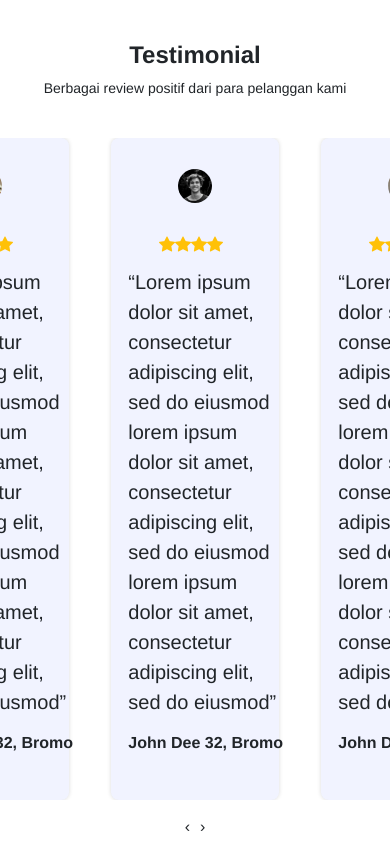
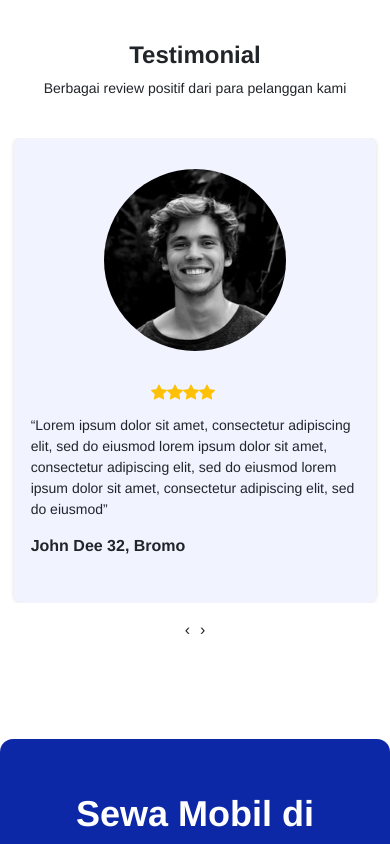
Before and after one commit to rissuga/CH6-FSW-BINAR, a React (Create React App) app: page / in a window 390 px wide. Shown: the part 2380-3224 px from the top of the page. Built offline with nearby package versions, Linux system fonts and the light colour scheme.

Commit message:
refactor: add responsive to testimonials section

```diff
--- a/src/App.css
+++ b/src/App.css
@@ -275,6 +275,8 @@ ul {
   }
 }
 @media (max-width: 500px) and (min-width: 300px) {
+
+
   #testimonial .item {
       width: 93%;
       margin: 0 auto;
@@ -285,7 +287,7 @@ ul {
   #testimonial .item img {
       padding: 0;
       height: 100%;
-      width: 20%;
+      width: 50%;
       margin-top: 15px;
       margin-bottom: 6px;
       flex-direction: column;
@@ -295,7 +297,7 @@ ul {
   }
   #testimonial .item .testi__info p, h6 {
       width: 98%;
-      font-size: 20px;
+      font-size: 14px;
       text-align: start;
       margin-top: 10px;
       margin-left: 17px;
--- a/src/component/testimonials.js
+++ b/src/component/testimonials.js
@@ -5,22 +5,39 @@ import 'owl.carousel/dist/assets/owl.theme.default.css';
 import testiMan from "./../assets/testimonial/man.svg";
 import testiWomen from "./../assets/testimonial/women.svg";
 
+const options = {
+    center: true,
+    items:3,
+    nav: true,
+    merge : true,
+    loop : true,
+    dots :false,
+    margin:30,
+    responsive: {
+      0: {
+          items: 1
+      },
+      600: {
+          items: 1
+      },
+      1000: {
+          items: 2
+      }
+  }
+
+}
+
 
 const testimonials = ()=>{
    return(
     <OwlCarousel
-    className="owl-theme"
-    center
-    items={2}
-    nav
-    merge
-    loop
-    dots ={false}
-    margin={30}>
+    className=" owl-theme"
+    {...options}
+    >
 
         <div className="item d-flex bg__grey py-3" id='testimonial' >
-              <img src={testiMan} alt="testi 1" className="mx-5"/>
-              <div className="testi__info py-4 me-2">
+              <img src={testiMan} alt="testi 1" className="mx-4"/>
+              <div className="testi__info py-4 me-4">
                 <div class="testi__rate d-flex mb-2">
                       <a href="/#"><i class="bi bi-star-fill text-warning"></i></a>
                       <a href="/#"><i class="bi bi-star-fill text-warning"></i></a>
@@ -32,8 +49,8 @@ const testimonials = ()=>{
               </div>
         </div>
         <div className="item d-flex bg__grey py-3" id='testimonial' >
-              <img src={testiWomen} alt="testi 1" className="mx-5"/>
-              <div className="testi__info py-4 me-2">
+              <img src={testiWomen} alt="testi 1" className="mx-4"/>
+              <div className="testi__info py-4 me-4">
                 <div class="testi__rate d-flex mb-2">
                       <a href="/#"><i class="bi bi-star-fill text-warning"></i></a>
                       <a href="/#"><i class="bi bi-star-fill text-warning"></i></a>
@@ -45,8 +62,8 @@ const testimonials = ()=>{
               </div>
         </div>
         <div className="item d-flex bg__grey py-3" id='testimonial'  >
-              <img src={testiMan} alt="testi 1" className="mx-5"/>
-              <div className="testi__info py-4 me-2">
+              <img src={testiMan} alt="testi 1" className="mx-4"/>
+              <div className="testi__info py-4 me-4">
                 <div class="testi__rate d-flex mb-2">
                       <a href="/#"><i class="bi bi-star-fill text-warning"></i></a>
                       <a href="/#"><i class="bi bi-star-fill text-warning"></i></a>
@@ -58,8 +75,8 @@ const testimonials = ()=>{
               </div>
         </div>
         <div className="item d-flex bg__grey py-3" id='testimonial'  >
-              <img src={testiWomen} alt="testi 1" className="mx-5"/>
-              <div className="testi__info py-4 me-2">
+              <img src={testiWomen} alt="testi 1" className="mx-4"/>
+              <div className="testi__info py-4 me-4">
                 <div class="testi__rate d-flex mb-2">
                       <a href="/#"><i class="bi bi-star-fill text-warning"></i></a>
                       <a href="/#"><i class="bi bi-star-fill text-warning"></i></a>
```
